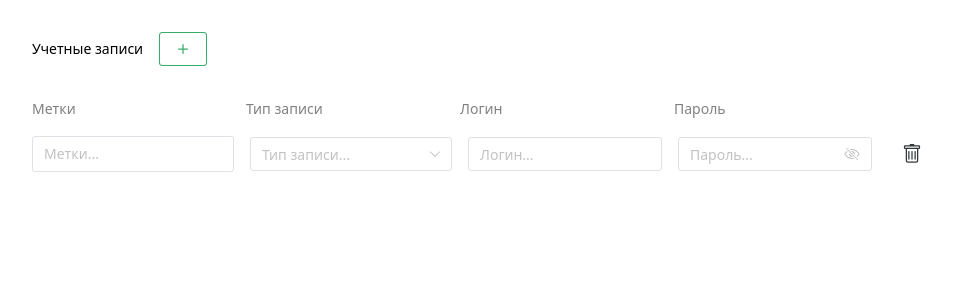
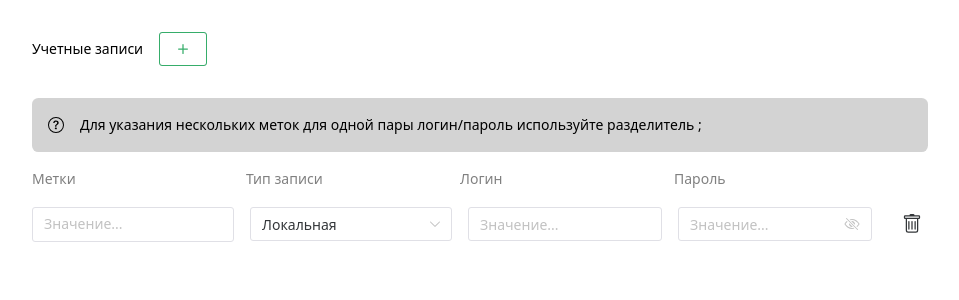
Before and after one commit to FANTAzeRus/saa-soft-test, a Vue app: page / in a window 1280 px wide. Both pictures are taken after a click on the button 343 px from the left and 49 px from the top of the page. Shown: the top 300 px of the page, without its empty margins (160-1119 px from the left). Built offline with nearby package versions, Linux system fonts and the light colour scheme; the HTML template or start-up script is replaced by a standard one.

Commit message:
1. Рефакторинг 2. Информация о Метках

```diff
--- a/src/assets/main.sass
+++ b/src/assets/main.sass
@@ -37,3 +37,13 @@ body
   &__double
     display: flex
     gap: 1rem
+
+
+.label-info
+  display: flex
+  align-items: center
+  gap: 1rem
+  margin-bottom: 1rem
+  padding: 1rem
+  background-color: lightgray
+  border-radius: 0.4rem
--- a/src/components/AccountItem.vue
+++ b/src/components/AccountItem.vue
@@ -9,7 +9,7 @@
         @blur="validateAndSave"
         :status="form.label.status"
         :passively-activated="true"
-        placeholder="Метки..."
+        placeholder="Значение..."
     />
 
     <n-select
@@ -18,7 +18,7 @@
         @change="(newType: RecordType) => changeRecordType(newType)"
         :passively-activated="true"
         :status="form.recordType.status"
-        placeholder="Тип записи..."
+        placeholder="Значение..."
     />
 
     <template v-if="account.recordType === RecordType.LDAP">
@@ -27,7 +27,7 @@
           @blur="validateAndSave"
           :status="form.login.status"
           :passively-activated="true"
-          placeholder="Логин..."
+          placeholder="Значение..."
       />
     </template>
 
@@ -38,7 +38,7 @@
             @blur="validateAndSave"
             :status="form.login.status"
             :passively-activated="true"
-            placeholder="Логин..."
+            placeholder="Значение..."
         />
 
         <n-input
@@ -49,7 +49,7 @@
             @blur="validateAndSave"
             :status="form.password.status"
             :passively-activated="true"
-            placeholder="Пароль..."
+            placeholder="Значение..."
         />
       </div>
     </template>
--- a/src/components/FormPage.vue
+++ b/src/components/FormPage.vue
@@ -10,6 +10,9 @@
       </div>
     </div>
 
+    <div class="container">
+      <LabelInfo />
+    </div>
 
     <div class="container" v-if="accounts.length">
       <AccountTitle />
@@ -26,6 +29,7 @@ import AccountItem from "@/components/AccountItem.vue";
 import PlusIcon from "@/components/PlusIcon.vue";
 import {NButton} from "naive-ui";
 import AccountTitle from "@/components/AccountTitle.vue";
+import LabelInfo from "@/components/LabelInfo.vue";
 
 const store = useAccountStore();
 
--- /dev/null
+++ b/src/components/LabelInfo.vue
@@ -0,0 +1,9 @@
+<template>
+  <div class="label-info">
+    <QuestionCircle />
+    Для указания нескольких меток для одной пары логин/пароль используйте разделитель ;
+  </div>
+</template>
+<script setup lang="ts">
+import QuestionCircle from "@/components/QuestionCircle.vue";
+</script>
--- /dev/null
+++ b/src/components/QuestionCircle.vue
@@ -0,0 +1,6 @@
+<template>
+  <svg xmlns="http://www.w3.org/2000/svg" width="16" height="16" fill="currentColor" class="bi bi-question-circle" viewBox="0 0 16 16">
+    <path d="M8 15A7 7 0 1 1 8 1a7 7 0 0 1 0 14m0 1A8 8 0 1 0 8 0a8 8 0 0 0 0 16"/>
+    <path d="M5.255 5.786a.237.237 0 0 0 .241.247h.825c.138 0 .248-.113.266-.25.09-.656.54-1.134 1.342-1.134.686 0 1.314.343 1.314 1.168 0 .635-.374.927-.965 1.371-.673.489-1.206 1.06-1.168 1.987l.003.217a.25.25 0 0 0 .25.246h.811a.25.25 0 0 0 .25-.25v-.105c0-.718.273-.927 1.01-1.486.609-.463 1.244-.977 1.244-2.056 0-1.511-1.276-2.241-2.673-2.241-1.267 0-2.655.59-2.75 2.286m1.557 5.763c0 .533.425.927 1.01.927.609 0 1.028-.394 1.028-.927 0-.552-.42-.94-1.029-.94-.584 0-1.009.388-1.009.94"/>
+  </svg>
+</template>
--- a/src/stores/account.ts
+++ b/src/stores/account.ts
@@ -1,6 +1,7 @@
 import {defineStore} from 'pinia'
 import {ref} from "vue";
 import type {Account} from "@/types/Account.ts";
+import {RecordType} from "@/types/RecordType.ts";
 
 const LOCAL_STORAGE_KEY: string = "accounts";
 
@@ -19,7 +20,7 @@ export const useAccountStore = defineStore('account', () => {
   const addNewAccount = () => {
     accounts.value.push({
       label: null,
-      recordType: null,
+      recordType: RecordType.LOCAL,
       login: null,
       password: null,
     });
```
